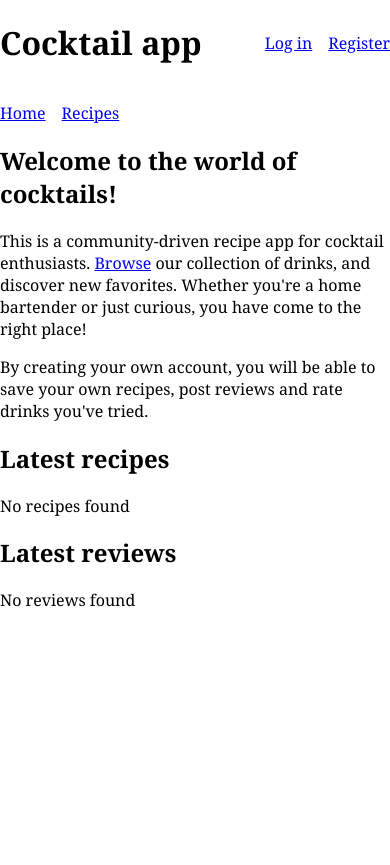
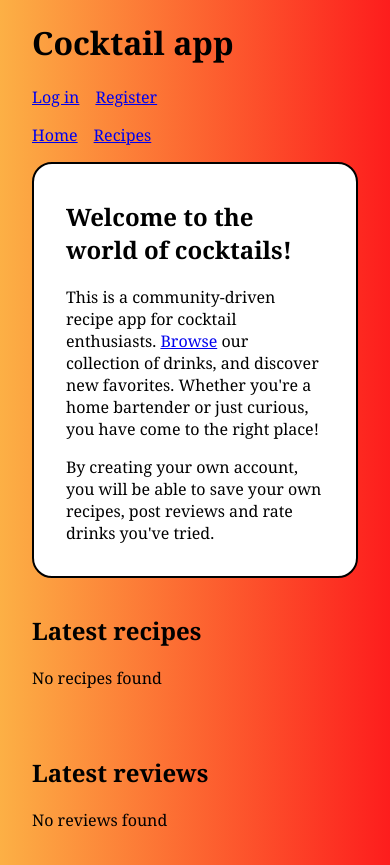
Before and after one commit to ARomppainen/cocktail-app, a Flask app: page / in a window 390 px wide. Before the commit the page ends 607 px from the top, so only its background shows below. Run offline with Flask 3, Linux system fonts and the light colour scheme; data that the repository does not hold is empty.

Commit message:
Update layout to be more striking and responsive

```diff
--- a/src/static/main.css
+++ b/src/static/main.css
@@ -1,5 +1,10 @@
 * {
     font-family: Georgia, 'Times New Roman', Times, serif;
+}
+
+html {
+    background: #FD1D1D;
+    background: linear-gradient(270deg,rgba(253, 29, 29, 1) 0%, rgba(252, 176, 69, 1) 100%);
 }
 
 header {
@@ -8,20 +13,61 @@ header {
     align-items: center;
 }
 
+@media (max-width: 600px) {
+    header {
+        display: block;
+    }
+}
+
 body {
     margin: auto;
     max-width: 65rem;
+    min-height: 100vh;
+    padding-left: 2rem;
+    padding-right: 2rem;
 }
+
+main {
+    margin-bottom: 2rem;
+}
+
+article {
+    background-color: white;
+    border: 2px solid black;
+    border-radius: 20px;
+    height: fit-content;
+    margin-bottom: 1rem;
+    padding-left: 2rem;
+    padding-right: 2rem;
+    padding-top: 1rem;
+    padding-bottom: 1rem;
+}
+
+div.two-columns {
+    display: grid;
+    gap: 2rem;
+    grid-template-columns: auto auto;
+}
+
+@media (max-width: 1000px) {
+    div.two-columns {
+        grid-template-columns: auto;
+    }
+}
+
 
 div.flex-container {
     display: flex;
     gap: 1rem;
 }
 
+ul {
+    padding: 0;
+}
+
 ul.main-navigation {
     display: flex;
     gap: 1rem;
-    padding: 0;
 
     & li {
         list-style-type: none;
@@ -30,7 +76,7 @@ ul.main-navigation {
 
 fieldset.tags-container {
     margin-bottom: 1rem;
-    width: 18rem;
+    width: fit-content;
 }
 
 label {
@@ -42,26 +88,19 @@ label {
 }
 
 ul.user-reviews {
-    padding: 0;
 
     & li {
         border-bottom: 1px solid black;
-        list-style-type: none;
     }
 }
 
-li.user-review {
+li {
     list-style-type: none;
-}
-
-li.pagination-ctrl {
-    list-style-type: none
 }
 
 ul.pagination-ctrls {
     display: flex;
     gap: 1rem;
-    padding: 0;
 }
 
 div.search-container {
@@ -116,67 +155,49 @@ a.search-reset {
 }
 
 table.search-results {
+    border-collapse: collapse;
     border-spacing: 1rem 0;
     text-align: left;
 }
 
-ul.carousel {
-    anchor-name: --my-carousel;
-    padding: 2rem;
-    display: flex;
-    gap: 1vw;
-    overflow-x: scroll;
-    scroll-snap-type: x mandatory;
-    scroll-behavior: smooth;
-
-    &::scroll-button(*) {
-        border: 0;
-        font-size: 2rem;
-        background: none;
-        cursor: pointer;
+table.search-results th {
+    padding-right: 1rem;
 }
 
-    &::scroll-button(*):hover {
-        opacity: 1;
+table.search-results td {
+    padding-right: 1rem;
 }
 
-    &::scroll-button(*):focus {
-        opacity: 1;
+table.search-results tr:nth-child(even) {
+    background-color: rgb(240, 240, 240);
 }
 
-    &::scroll-button(*):active:not(:disabled) {
-        translate: 1px 1px;
+span.mobile-heading {
+    display: none;
 }
 
-    &::scroll-button(*):disabled {
-        opacity: 0.5;
-        cursor: unset;
+@media (max-width: 800px) {
+    table.search-results,
+    table.search-results tbody,
+    table.search-results tr,
+    table.search-results th,
+    table.search-results td {
+        display: block;
+        width: 100%;
     }
 
-    &::scroll-button(*) {
-        position: absolute;
-        position-anchor: --my-carousel;
+    table.search-results thead {
+        display: none;
     }
 
-    &::scroll-button(left) {
-        content: "◄" / "Previous";
-        right: calc(anchor(center));
+    table.search-results tr {
+        background-color: white !important;
+        border-bottom: 1px solid black;
+        margin-bottom: 1rem;
+        padding-bottom: 1rem;
     }
 
-    &::scroll-button(right) {
-        content: "►" / "Next";
-        left: calc(anchor(center));
-    }
-
-    & li {
-        list-style-type: none;
-        background-color: #eeeeee;
-        padding: 20px;
-        flex: 0 0 100%;
-        scroll-snap-align: center;
-    }
-
-    & li:nth-child(even) {
-        background-color: #dddddd;
+    span.mobile-heading {
+        display: unset;
     }
 }
--- a/src/templates/index.html
+++ b/src/templates/index.html
@@ -9,10 +9,11 @@
     <p>By creating your own account, you will be able to save your own recipes, post reviews and rate drinks you've
         tried.</p>
 </article>
+<div class="two-columns">
     <section>
         <h2>Latest recipes</h2>
         {% if recipes %}
-    <ul class="carousel">
+        <ul>
             {% for recipe in recipes %}
             <li>
                 <article>
@@ -28,7 +29,7 @@
     <section>
         <h2>Latest reviews</h2>
         {% if reviews %}
-    <ul class="carousel">
+        <ul>
             {% for review in reviews %}
             <li>
                 <article>
@@ -45,4 +46,5 @@
         <p>No reviews found</p>
         {% endif %}
     </section>
+</div>
 {% endblock %}
--- a/src/templates/login.html
+++ b/src/templates/login.html
@@ -1,10 +1,12 @@
 {% extends "layouts/base.html" %}
 {% block content %}
+<article>
     <h2>Log in</h2>
     <form action="/login" method="post">
         <p>
             <label for="username">Username</label>
-        <input id="username" name="username" type="text" value="{{form.username}}" size="20" required maxlength="20" />
+            <input id="username" name="username" type="text" value="{{form.username}}" size="20" required
+                maxlength="20" />
             {% if "username" in validation_errors %}
             <span>{{validation_errors["username"]}}</span>
             {% endif %}
@@ -19,4 +21,5 @@
         </p>
         <input type="submit" value="Submit" />
     </form>
+</article>
 {% endblock %}
--- a/src/templates/recipe_new.html
+++ b/src/templates/recipe_new.html
@@ -1,6 +1,8 @@
 {% extends "layouts/base.html" %}
 {% import 'macros/recipe_form.html' as recipe_form %}
 {% block content %}
-<h2>New recipe</h2>
-{{ recipe_form.create(form, validation_errors, "/recipes/new", tags) }}
+<article>
+    <h2>New recipe</h2>
+    {{ recipe_form.create(form, validation_errors, "/recipes/new", tags) }}
+</article>
 {% endblock %}
--- a/src/templates/recipe_update.html
+++ b/src/templates/recipe_update.html
@@ -1,6 +1,8 @@
 {% extends "layouts/base.html" %}
 {% import 'macros/recipe_form.html' as recipe_form %}
 {% block content %}
-<h2>Edit recipe</h2>
-{{ recipe_form.create(form, validation_errors, "/recipes/" ~ recipe_id ~ "/update", tags) }}
+<article>
+    <h2>Edit recipe</h2>
+    {{ recipe_form.create(form, validation_errors, "/recipes/" ~ recipe_id ~ "/update", tags) }}
+</article>
 {% endblock %}
--- a/src/templates/register.html
+++ b/src/templates/register.html
@@ -1,5 +1,6 @@
 {% extends "layouts/base.html" %}
 {% block content %}
+<article>
     <h2>Create a new account</h2>
     <form action="/register" method="post">
         <p>
@@ -25,4 +26,5 @@
         </p>
         <input type="submit" value="Register" />
     </form>
+</article>
 {% endblock %}
```
Also changed, not shown: src/templates/recipe_details.html (+13 -15 lines), src/templates/recipes.html (+15 -14 lines), src/templates/review_new.html (+9 -3 lines), src/templates/review_update.html (+9 -3 lines), src/templates/user_details.html (+11 -14 lines). Lines whose indentation alone changed are shown as unchanged.
